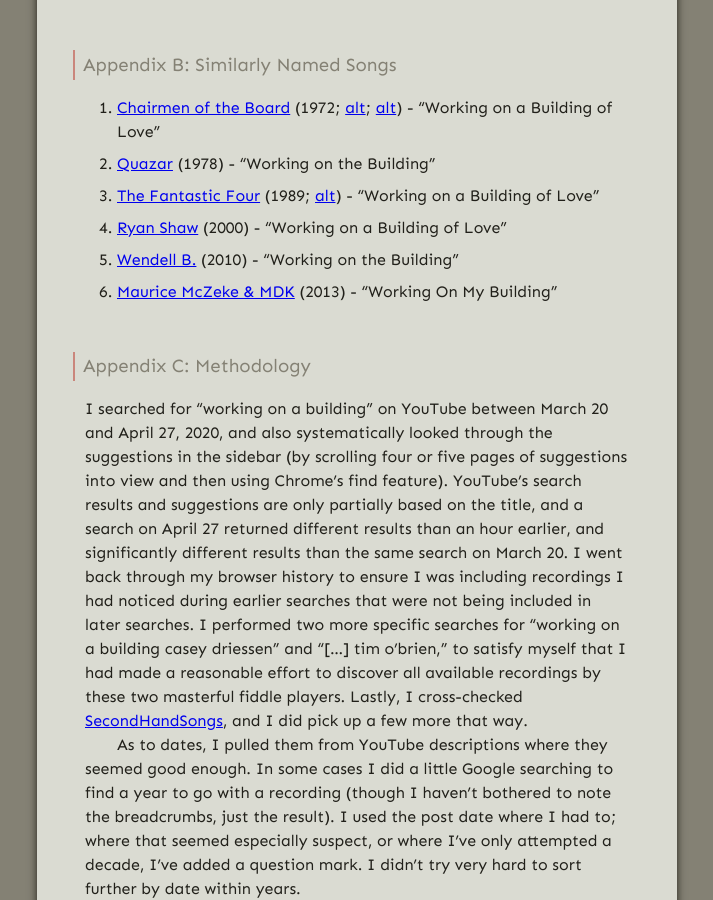
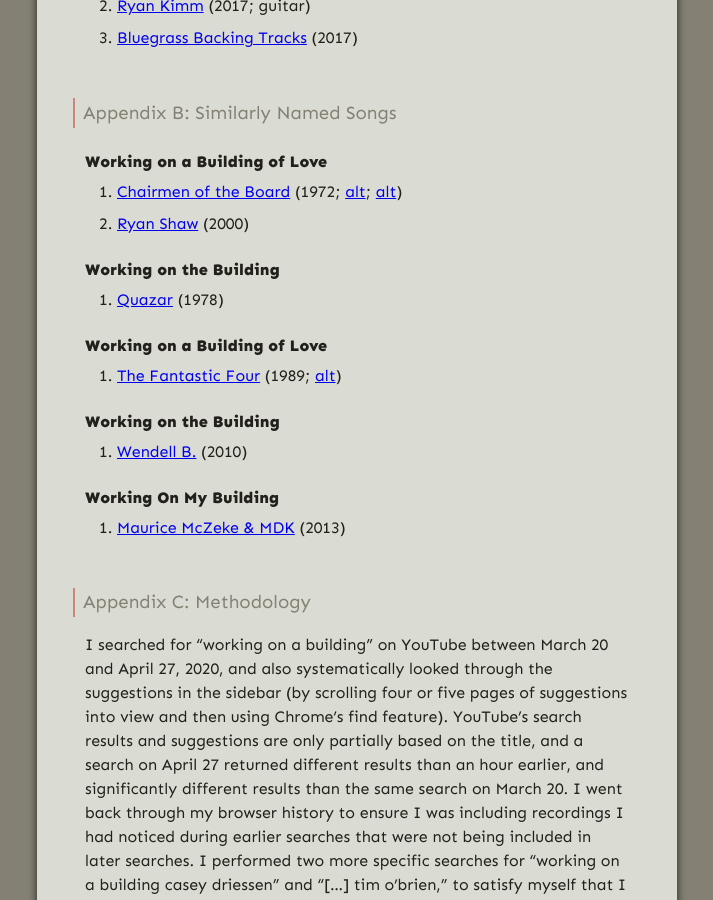
Before and after one commit to gospel-desk/www.logstown.com, a Jekyll site: the page built from working-on-a-building/index.md, in a window 1280 px wide and 900 px high, scrolled down 7377 px. Shown: the whole window, without its empty margins (283-996 px from the left). Built offline with Jekyll 4.4.1, drawn with Linux system fonts in a browser that asks for light colours; some of the changed text lies outside the part shown.

Commit message:
Lightly revise WoaB catalog

```diff
--- a/working-on-a-building/index.md
+++ b/working-on-a-building/index.md
@@ -5,19 +5,21 @@
 
 Working on a Building is "a song in both the African American spiritual and
 southern gospel traditions. The song has become a standard of the genres"
-([Wikipedia](https://en.wikipedia.org/wiki/I%27m_Working_on_a_Building)).
+([Wikipedia](https://en.wikipedia.org/wiki/I%27m_Working_on_a_Building)).  I
+learned the southern gospel version from my father. I've taken it as a theme
+song of sorts for Gospel Desk, and specifically for the [Retreat
+House](/updates/2020/working-on-a-building/).
 
-I learned the southern gospel version from my father. I've taken it as a theme
-song of sorts for Gospel Desk in general, and specifically for the [Retreat
-House](/updates/2020/working-on-a-building/). This page presents a catalog,
-culled from YouTube, of 253 recordings by 165 artists. (There's a note on
-methodology at the bottom of the page.) The purpose of this page is to give
-myself and anyone else interested the raw material for becoming familiar with
-the breadth and depth of this song. I don't actually want to venture too far
-into interpretation right now (ever?), but to help you approach the material,
-I've highlighted twelve recommendations for where to **start**. Don't stop
-there, though. There are many individual gems and patterns for you to discover.
-Enjoy!
+This page presents a catalog, culled from YouTube, of 253 recordings of Working
+on a Building, by 165 artists, grouped according to the two main versions of
+the song, and roughly ordered within each group by the date recorded (there's
+more on methodology in an appendix). The purpose of this page is to give myself
+and anyone else interested the raw material for becoming familiar with the
+breadth and depth of this song. I don't actually want to venture too far into
+interpretation right now (ever?), but to help you approach the material, I've
+highlighted twelve recommendations for where to **start**.  Don't stop there,
+though. There are many individual gems and overarching patterns for you to
+discover. Enjoy!
 
 
 #### African American Spiritual
@@ -223,19 +225,33 @@
 
 #### Appendix A: Lessons
 
+1. [Troy Brenningmeyer](https://www.youtube.com/watch?v=VbLYfdyQUFo) (2009; dobro)
 1. [Ryan Kimm](https://www.youtube.com/watch?v=v42xesfyN8s) (2017; guitar)
-1. [Troy Brenningmeyer](https://www.youtube.com/watch?v=VbLYfdyQUFo) (2009; dobro)
 1. [Bluegrass Backing Tracks](https://www.youtube.com/watch?v=0N4VE3_46mo) (2017)
 
 
 #### Appendix B: Similarly Named Songs
 
-1. [Chairmen of the Board](https://www.youtube.com/watch?v=bbOOQgulmNw) (1972; [alt](https://www.youtube.com/watch?v=urp6M6sXrII); [alt](https://www.youtube.com/watch?v=x9-JBnzqNKc)) - "Working on a Building of Love"
-1. [Quazar](https://www.youtube.com/watch?v=XBh8hdQIui8) (1978) - "Working on the Building"
-1. [The Fantastic Four](https://www.youtube.com/watch?v=lr8gz983L1E) (1989; [alt](https://www.youtube.com/watch?v=_n4GMvj8KSM)) - "Working on a Building of Love"
-1. [Ryan Shaw](https://www.youtube.com/watch?v=WoyROURM-yc) (2000) - "Working on a Building of Love"
-1. [Wendell B.](https://www.youtube.com/watch?v=p7MmfZBQHak) (2010) - "Working on the Building"
-1. [Maurice McZeke & MDK](https://www.youtube.com/watch?v=REDT-leTpoU) (2013) - "Working On My Building"
+##### Working on a Building of Love
+
+1. [Chairmen of the Board](https://www.youtube.com/watch?v=bbOOQgulmNw) (1972; [alt](https://www.youtube.com/watch?v=urp6M6sXrII); [alt](https://www.youtube.com/watch?v=x9-JBnzqNKc))
+1. [Ryan Shaw](https://www.youtube.com/watch?v=WoyROURM-yc) (2000)
+
+##### Working on the Building
+
+1. [Quazar](https://www.youtube.com/watch?v=XBh8hdQIui8) (1978)
+
+##### Working on a Building of Love
+
+1. [The Fantastic Four](https://www.youtube.com/watch?v=lr8gz983L1E) (1989; [alt](https://www.youtube.com/watch?v=_n4GMvj8KSM))
+
+##### Working on the Building
+
+1. [Wendell B.](https://www.youtube.com/watch?v=p7MmfZBQHak) (2010)
+
+##### Working On My Building
+
+1. [Maurice McZeke & MDK](https://www.youtube.com/watch?v=REDT-leTpoU) (2013)
 
 
 #### Appendix C: Methodology
@@ -251,21 +267,24 @@
 included in later searches. I performed two more specific searches for "working
 on a building casey driessen" and "[...] tim o'brien," to satisfy myself that I
 had made a reasonable effort to discover all available recordings by these two
-masterful fiddle players. Lastly, I cross-checked
+master fiddlers. Lastly, I cross-checked
 [SecondHandSongs](https://secondhandsongs.com/performance/776841/versions), and
-I did pick up a few more that way.
+I picked up a few more that way.
 
-As to dates, I pulled them from YouTube descriptions where they seemed good
-enough. In some cases I did a little Google searching to find a year to go with
-a recording (though I haven't bothered to note the breadcrumbs, just the
-result). I used the post date where I had to; where that seemed especially
-suspect, or where I've only attempted a decade, I've added a question mark. I
-didn't try very hard to sort further by date within years.
+As to dates, I mostly pulled them from YouTube descriptions. In some cases I
+did a little Google searching to find a year to go with a recording (though I
+decided not to track the details for each case). I used the YouTube upload date
+where I had to; where that seemed especially suspect, or where I've only been
+able to narrow down to a decade, I've added a question mark. I didn't try very
+hard to sort further by date within years, so consider this a rough and partial
+ordering.
 
 Where more than one video presents the same recording, I picked one as the
-primary and linked the others as "alt."
+primary and linked the others as "alt." The Elvis and B.B. King/Little Richard
+versions have so many uploads that I didn't bother trying to list them all
+here.
 
 YouTube doubtless contains recordings of Working on a Building that are not
-included here (to say nothing of recordings that are not on YouTube at all, or
-that are already being added now that I've stopped searching). This catalog is,
-however, sufficient for its intended purpose.
+included here—to say nothing of recordings that are not on YouTube at all, or
+that are already being added now that I've stopped searching. This catalog is,
+however, sufficient for its intended purpose. Enjoy!
```
